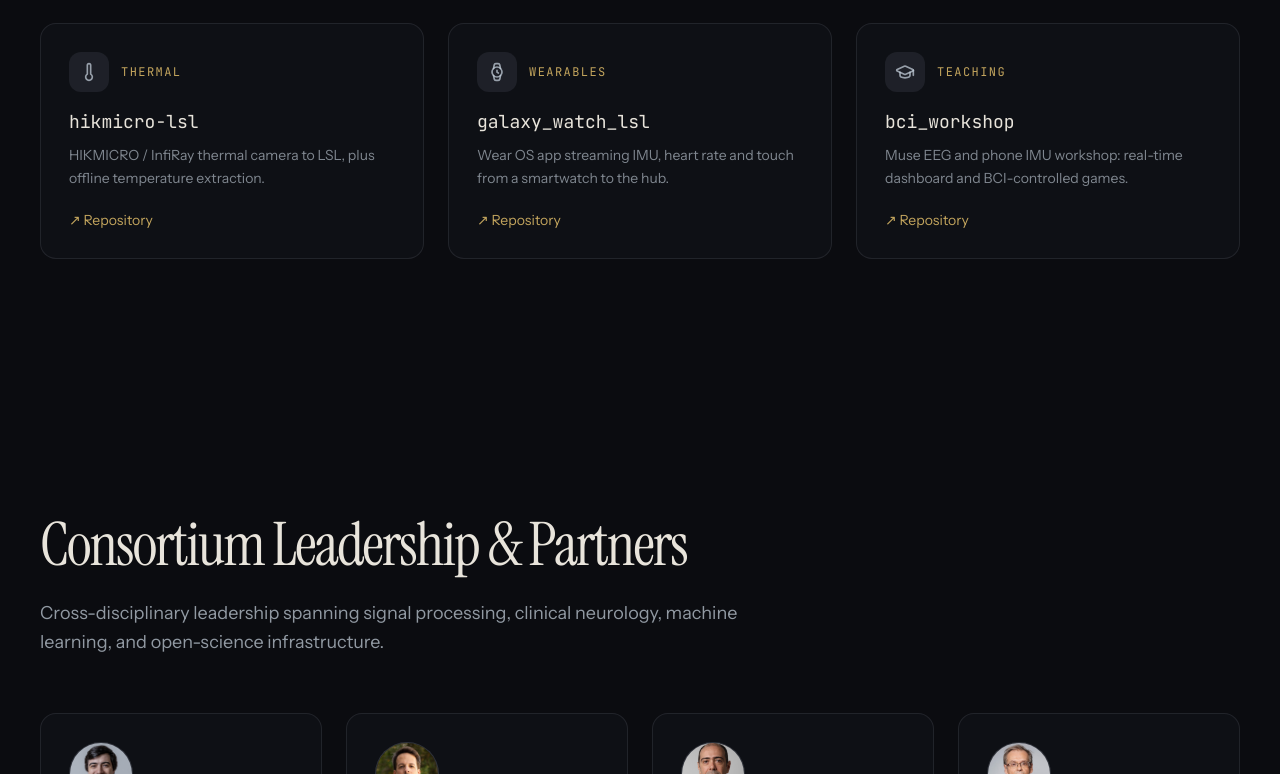
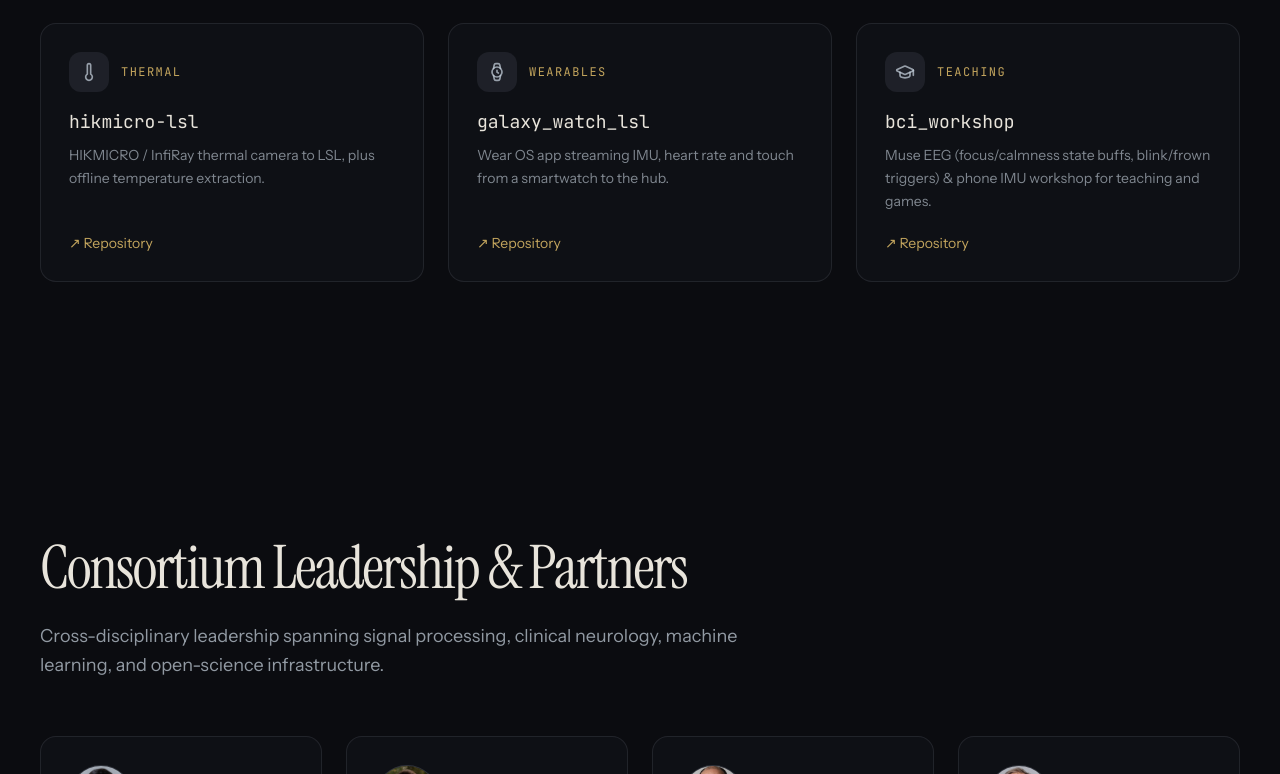
Before and after one commit to JohnGF/lupin, a React (Vite) app: page / in a window 1280 px wide. Shown: the part 11226-12000 px from the top of the page. Built offline with nearby package versions, Linux system fonts and the light colour scheme.

Commit message:
Clarify bci_workshop Muse scope (focus/calmness buffs, blink/frown triggers, IMU)

```diff
--- a/src/components/OpenSource.tsx
+++ b/src/components/OpenSource.tsx
@@ -8,7 +8,7 @@ const repos = [
   { name: "kinect2pipe", icon: Camera, role: "Camera driver", desc: "Kinect v2 on Linux: 1080p webcam, IR night vision, colour + IR + depth over shared memory." },
   { name: "hikmicro-lsl", icon: Thermometer, role: "Thermal", desc: "HIKMICRO / InfiRay thermal camera to LSL, plus offline temperature extraction." },
   { name: "galaxy_watch_lsl", icon: Watch, role: "Wearables", desc: "Wear OS app streaming IMU, heart rate and touch from a smartwatch to the hub." },
-  { name: "bci_workshop", icon: GraduationCap, role: "Teaching", desc: "Muse EEG and phone IMU workshop: real-time dashboard and BCI-controlled games." },
+  { name: "bci_workshop", icon: GraduationCap, role: "Teaching", desc: "Muse EEG (focus/calmness state buffs, blink/frown triggers) & phone IMU workshop for teaching and games." },
 ];
 
 export default function OpenSource() {
```
